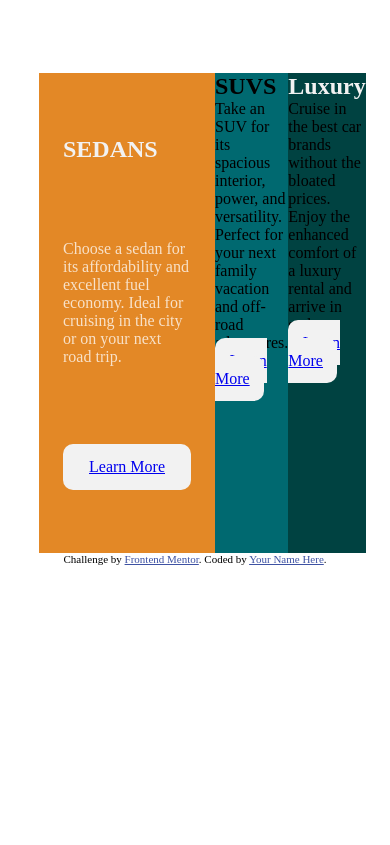
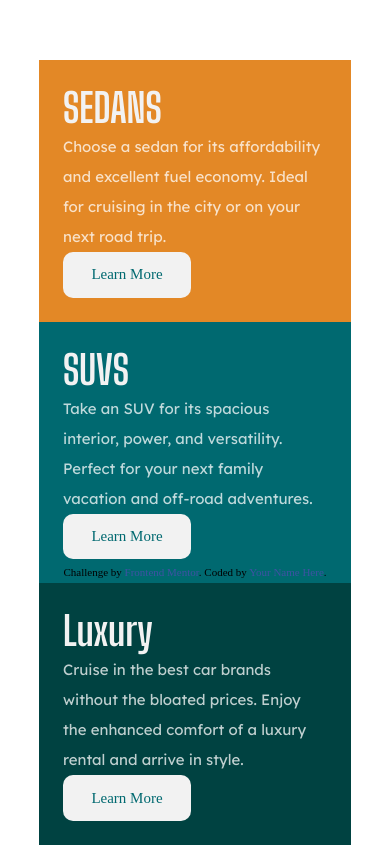
Before and after one commit to ahoin001/FEM-challenges, a plain HTML site: page 3-column-preview-card-component-main/index.html in a window 390 px wide. Shown: the part 103-948 px from the top of the page. Before the commit the page ends 844 px from the top, so only its background shows below. Drawn offline with Linux system fonts and the light colour scheme.

Commit message:
Adeed fonts font sizes and finished html structure for text contents, ajuste breakpoints for the component

```diff
--- a/3-column-preview-card-component-main/index.html
+++ b/3-column-preview-card-component-main/index.html
@@ -10,6 +10,18 @@
       type="image/png"
       sizes="32x32"
       href="./images/favicon-32x32.png"
+    />
+    <link rel="preconnect" href="https://fonts.googleapis.com" />
+    <link rel="preconnect" href="https://fonts.gstatic.com" crossorigin />
+    <link rel="preconnect" href="https://fonts.googleapis.com" />
+    <link rel="preconnect" href="https://fonts.gstatic.com" crossorigin />
+    <link
+      href="https://fonts.googleapis.com/css2?family=Big+Shoulders+Display:wght@700&family=Lexend+Deca&family=Outfit:wght@300;400;600&display=swap"
+      rel="stylesheet"
+    />
+    <link
+      href="https://fonts.googleapis.com/css2?family=Lexend+Deca&family=Outfit:wght@300;400;600&display=swap"
+      rel="stylesheet"
     />
     <link rel="stylesheet" href="../output.css" />
     <title>Frontend Mentor | 3-column preview card component</title>
@@ -27,7 +39,7 @@
   </head>
   <body>
     <section class="grid-column-component">
-      <div class="section-sedan-content">
+      <div class="section-content">
         <!-- <div></div> -->
 
         <h1 class="section-heading">SEDANS</h1>
@@ -39,19 +51,19 @@
 
         <a href="#s" class="learn-more-btn">Learn More</a>
       </div>
-      <div class="section-suv">
-        <h1>SUVS</h1>
-        <p>
+      <div class="section-content section-suv">
+        <h1 class="section-heading">SUVS</h1>
+        <p class="section-text">
           Take an SUV for its spacious interior, power, and versatility. Perfect
           for your next family vacation and off-road adventures.
         </p>
 
-        <a href="#" class="learn-more-btn">Learn More</a>
+        <a href="#" class="learn-more-btn dark-cyan">Learn More</a>
       </div>
-      <div class="section-luxury">
+      <div class="section-content section-luxury">
         <h1 class="section-heading">Luxury</h1>
 
-        <p>
+        <p class="section-text">
           Cruise in the best car brands without the bloated prices. Enjoy the
           enhanced comfort of a luxury rental and arrive in style.
         </p>
--- a/input.scss
+++ b/input.scss
@@ -10,20 +10,22 @@ body {
   flex-direction: column;
   align-items: center;
   justify-content: center;
+  font-size: 15px;
 }
 
 .grid-column-component {
-  max-width: 80%;
+  width: 80%;
+  max-width: 820px;
   display: flex;
-//   flex-wrap: wrap;
-//   flex: 1 0 auto;
-//   flex-direction: column;
+  //   flex-wrap: wrap;
+  //   flex: 1 0 auto;
+  //   flex-direction: column;
   //   grid-template-columns: repeat(auto-fit, minmax(240px, 1fr));
-  height: 30rem;
-  //   border-radius: 100px;
+  height: 60vh;
+  border-radius: 100px;
 }
 
-.section-sedan-content {
+.section-content {
   display: flex;
   flex-direction: column;
   justify-content: space-around;
@@ -40,11 +42,17 @@ body {
 }
 
 .section-heading {
+  font-family: "Big Shoulders Display", cursive;
+  font-size: 2.5rem;
   color: hsl(0, 0%, 95%);
 }
 
 .section-text {
+  //   max-width: 50%;
+  font-family: "Lexend Deca", sans-serif;
+  font-weight: 300;
   color: hsla(0, 0%, 100%, 0.75);
+  line-height: 30px;
 }
 
 .learn-more-btn {
@@ -54,3 +62,18 @@ body {
   text-align: center;
   border-radius: 10px;
 }
+
+a {
+  text-decoration: none;
+  color: hsl(184, 100%, 22%);
+}
+
+.dark-cyan {
+}
+
+@media (max-width: 750px) {
+  .grid-column-component {
+    flex-direction: column;
+    max-width: 375px;
+  }
+}
```
Also changed, not shown: output.css, 1 other file.
